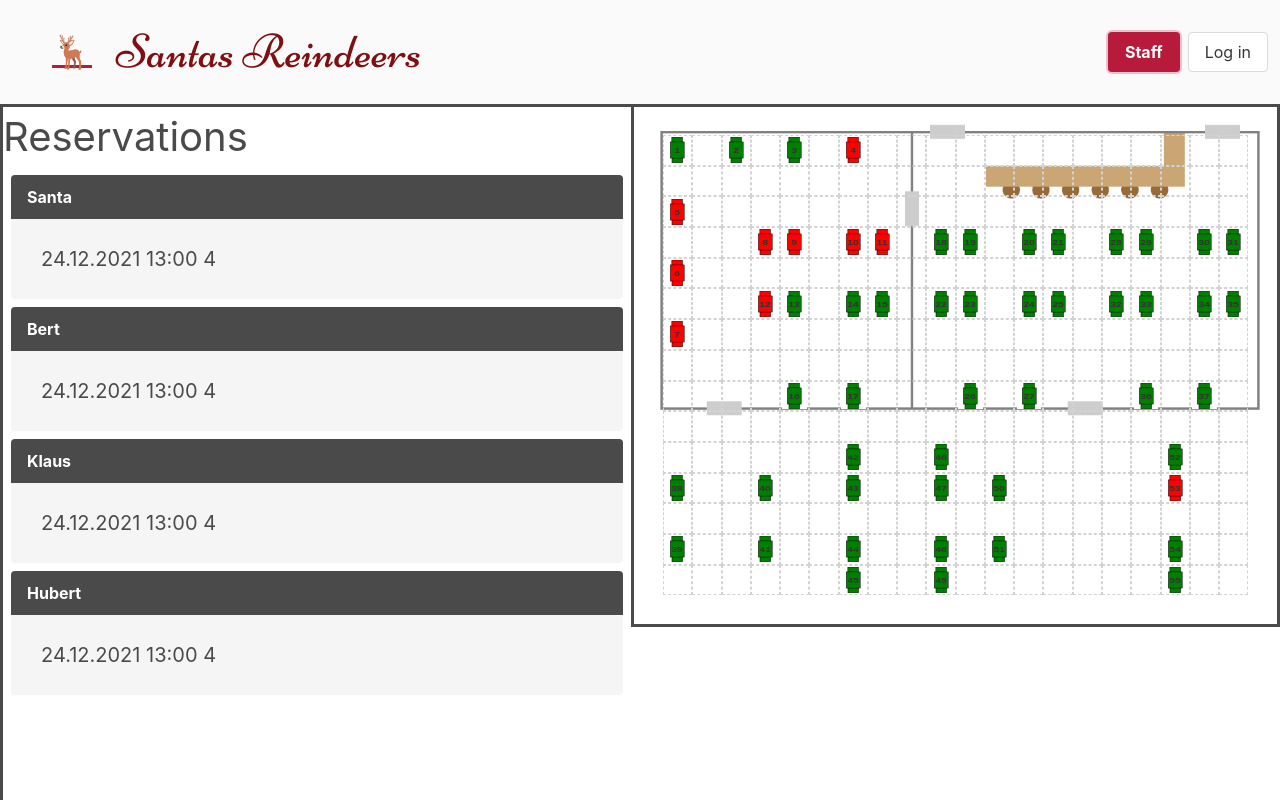
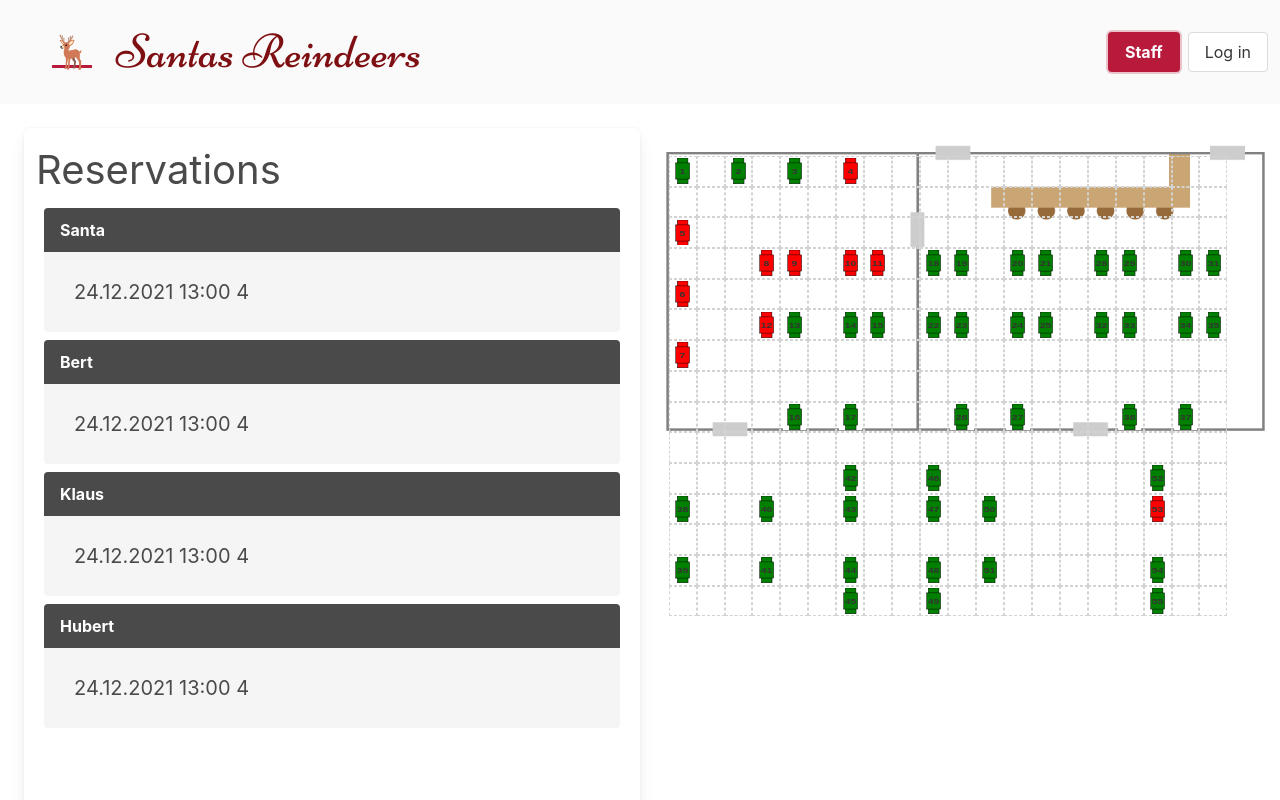
Before and after one commit to gregvoigts/hci-group-24, a Svelte app: page / in a window 1280 px wide. Both pictures are taken after a click on the button "Customer". Shown: the top 800 px of the page. Built offline with nearby package versions, Linux system fonts and the light colour scheme.

Commit message:
restyle staff page to look like customer page

```diff
--- a/src/components/Staff.svelte
+++ b/src/components/Staff.svelte
@@ -87,9 +87,9 @@ import { each } from "svelte/internal";
     }
 </script>
 
-<div class="staff">
-    <div style="flex: 1%;">
-        <div style="border: solid; border-right: 0px;">
+<div class="staff columns m-5">
+    <div class="box column">
+        <div>
             <h1 >Reservations</h1>
             <div>
 
@@ -157,7 +157,7 @@ import { each } from "svelte/internal";
     </div>
 
 
-    <div class="column" style="border: solid;">
+    <div class="column is-half">
         <TableArea isStaff=1/>
     </div>
 </div>
```
